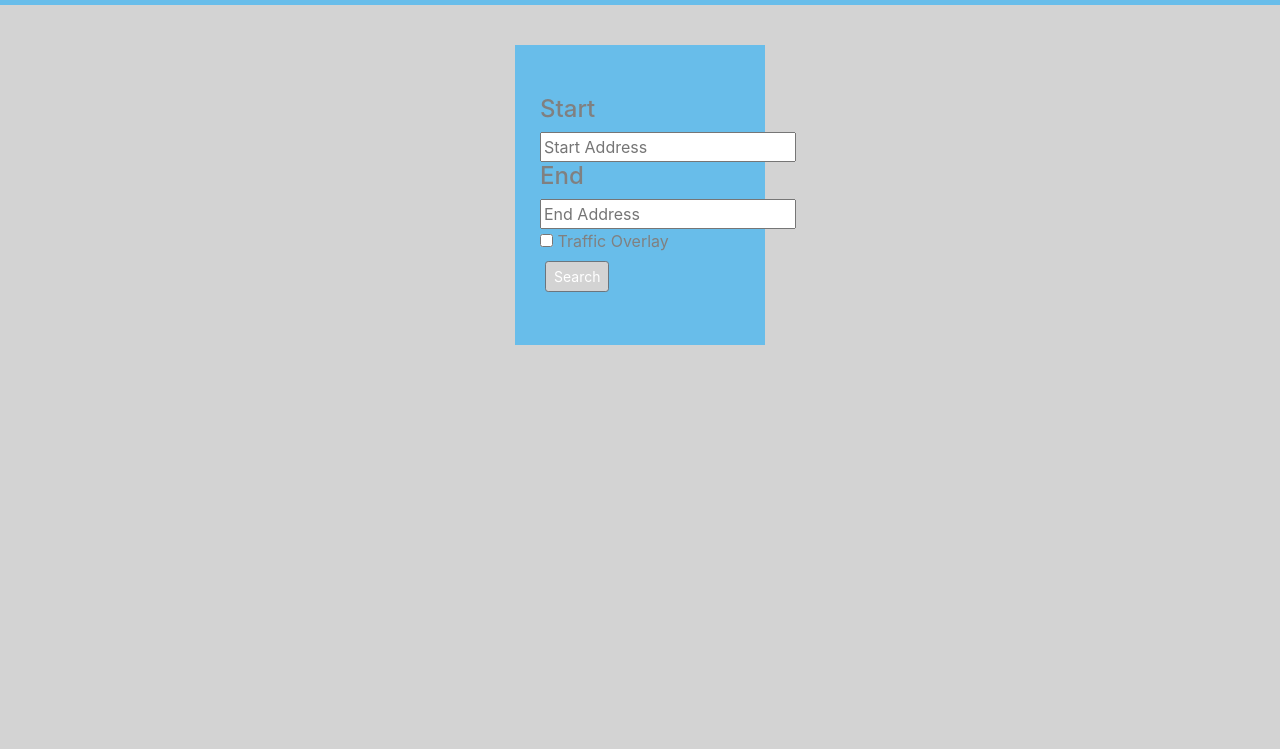
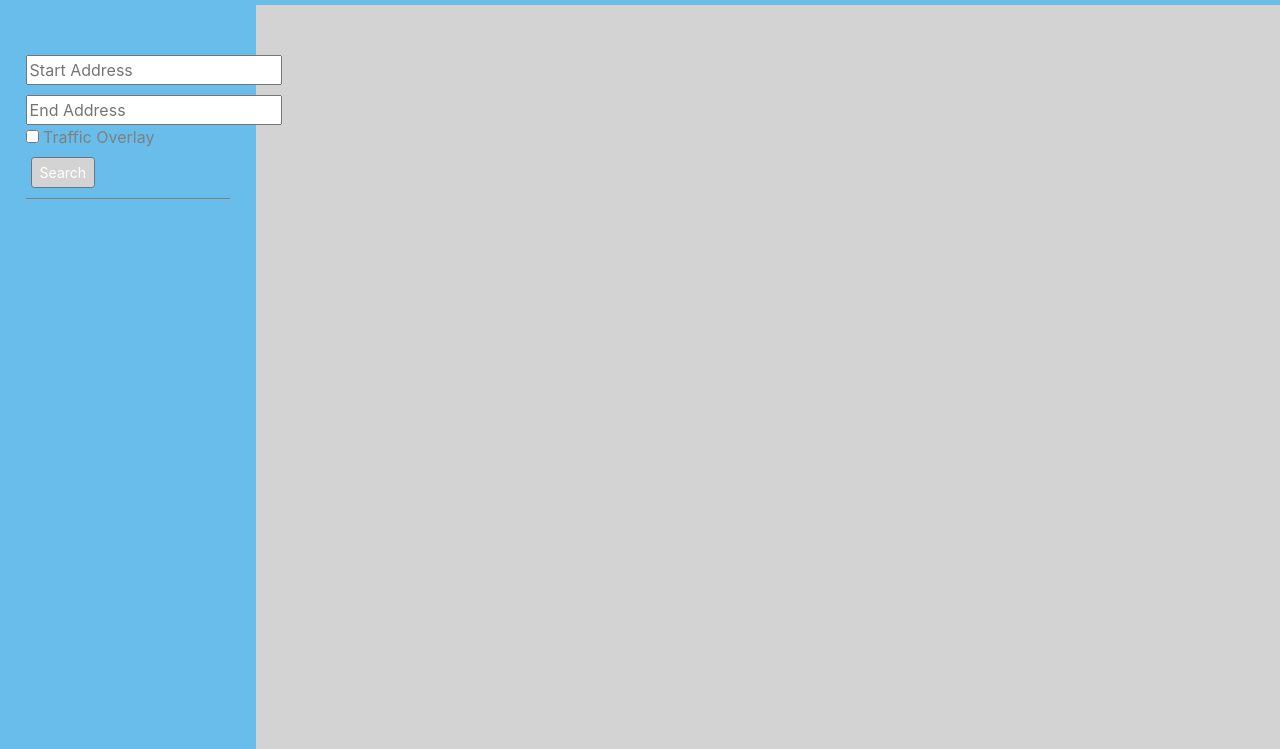
Before and after one commit to Kovachks/geovane-node, a website: page public/html/home.html in a window 1280 px wide. Shown: the part 51-800 px from the top of the page. Drawn offline with nearby package versions, Linux system fonts and the light colour scheme; some packages are replaced by stand-ins of ours; files that its build step writes are made by us from their sources; files whose address does not match are found by name.

Commit message:
initial layout redesign implemented

```diff
--- a/public/css/style.css
+++ b/public/css/style.css
@@ -1,6 +1,9 @@
 #resultsContainer {
-    display: block;
-    margin: 20px auto;
+    display: inline-block;
+    margin-left: 20%;
+    width: 80%;
+    height: 100%;
+    padding: 0;
 }
 .container {
     max-width: 100%;
@@ -17,6 +20,9 @@
     display: block;
     height: 500px;
     margin: 0 auto 10px auto;
+}
+#startCity {
+    margin-bottom: 10px;
 }
 #tripDistance {
     display: block;
@@ -96,15 +102,17 @@ overflow: hidden;
     font-weight: bold;
 }
 #searchDiv {
-    width: 250px;
-    height: 300px;
-    margin: 40px auto 0 auto;
+    position: fixed;
+    width: 20%;
+    height: 100%;
+    margin-right: 0;
     background-color: #68BDEA;
 }
 .searchInner {
     width: 80%;
     margin: 0 auto 0 auto;
-    padding-top: 50px;
+    padding: 50px 0 10px 0;
+    border-bottom: 1px solid grey;
 }
 .teal-color {
     background-color: #68BDEA;
--- a/public/html/home.html
+++ b/public/html/home.html
@@ -66,9 +66,7 @@
         <div>
             <div id="searchDiv">
                 <div class='searchInner'>
-                    <h4>Start</h4>
                     <input type="text" id="startCity" placeholder="Start Address">
-                    <h4>End</h4>
                     <input type="text" id="endCity" placeholder="End Address">
                     <br>
                     <input type="checkbox" id="traffic">
--- a/public/js/weatherSearch.js
+++ b/public/js/weatherSearch.js
@@ -27,8 +27,8 @@ $(document).on("click", "#search", function() {
     let user = window.localStorage.getItem("user")
 
     //hiding/showing relavent containers
-    $("#searchDiv").hide()
-    $("#newTrip").show()
+    // $("#searchDiv").hide()
+    // $("#newTrip").show()
     $("#resultsContainer").show()
 
     //Completing our searchData object to pass to the server
@@ -74,6 +74,10 @@ $(document).on("click", "#search", function() {
         //Finishing off the table with the end points data
         $("#weatherDisplay table").append('<tr>' + '<td>End</td><td><img src="./images/' + data.endWeather + '.png"></td><td>' + data.endCity +
          '</td><td>' + Math.round(data.endTemperature) + '</td><td>' + Math.round((data.endPrecip * 100)) + '%</td><td>' + moment().tz(data.endTimezone).add(data.tripTimeMinutes, 'm').format('LT') + ' ' + moment().tz(data.endTimezone).zoneAbbr() + '</td></tr></tbody></table>')
+
+
+
+
     })
 
     $(".tableDisplay").show()
```
